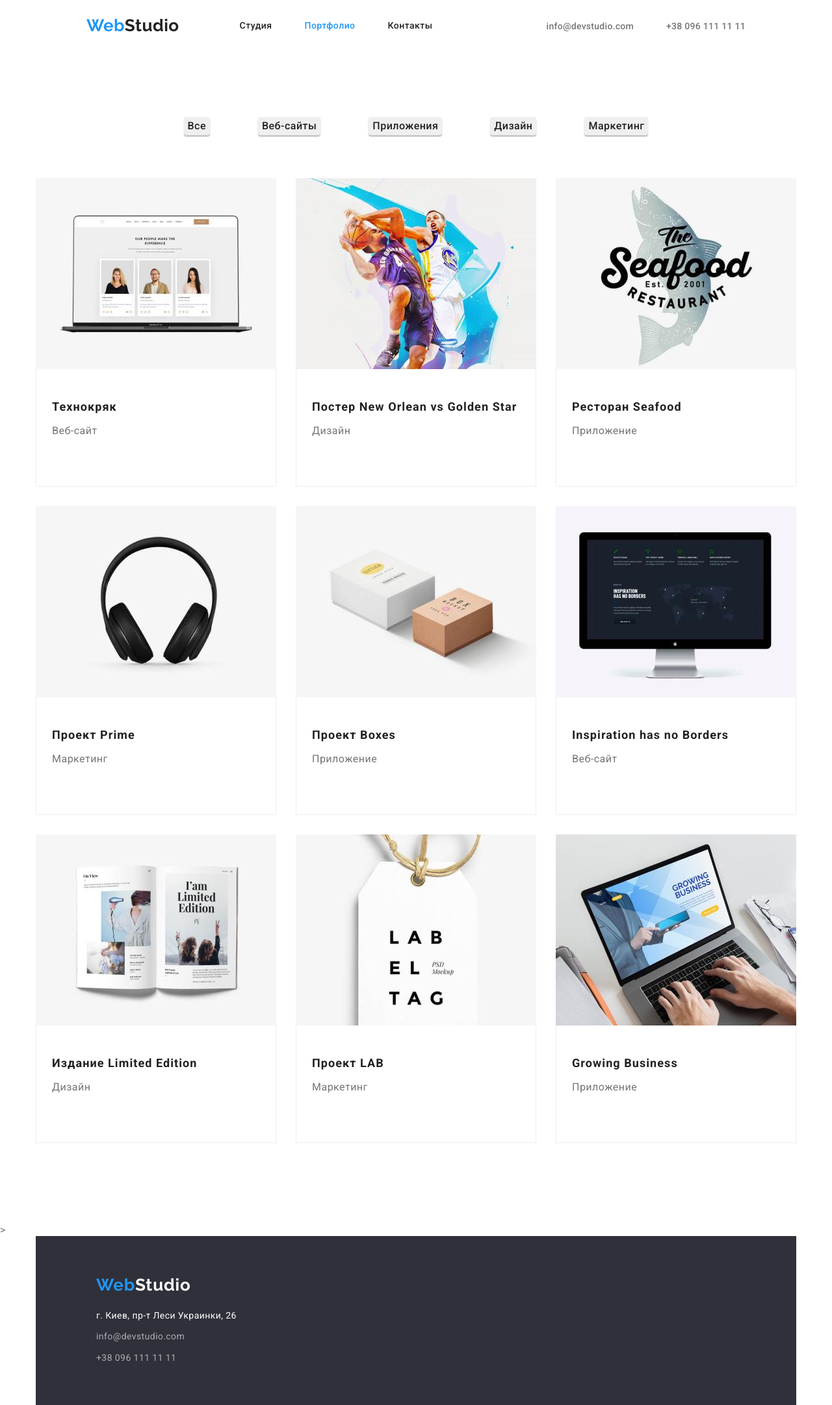
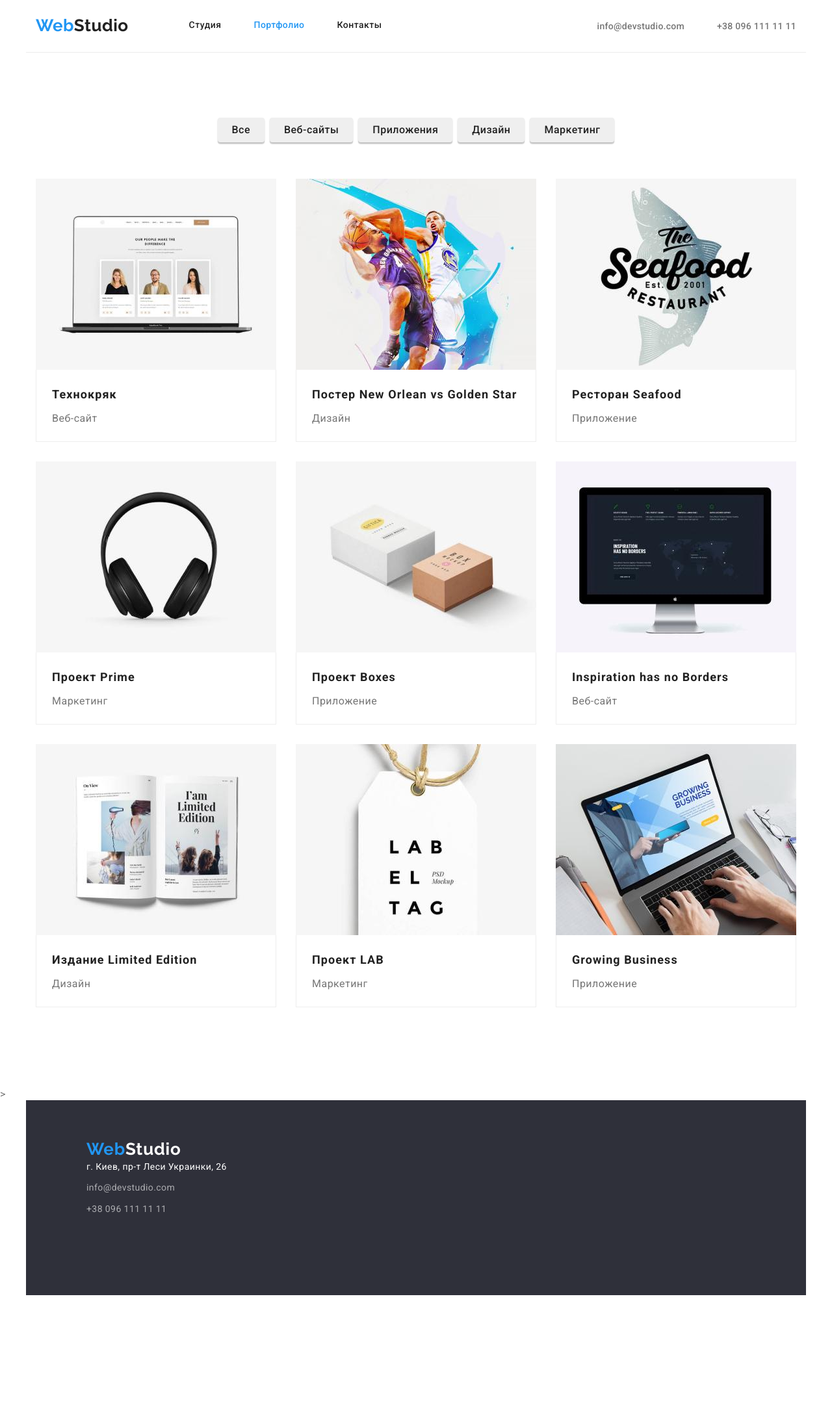
Before and after one commit to vavrinuknatala/goit-markup-hw-03, a plain HTML site: page portfolio.html in a window 1280 px wide. Shown: the whole page at 65% size. After the commit the page ends 1993 px from the top, so only its background shows below. Drawn offline with nearby package versions, Linux system fonts and the light colour scheme.

Commit message:
внесены измененияя

```diff
--- a/css/styles.css
+++ b/css/styles.css
@@ -79,8 +79,8 @@ body {
  .header-container {
      display: flex;
      align-items: center;
-     padding-left: 93px;
-     padding-right: 93px;
+     padding-top: 24px;
+     padding-bottom: 25px;
 
  }
 .header-nav
@@ -110,8 +110,7 @@ body {
         color: var(--primary-text-color);
         text-decoration: none;
         font-family: 'Raleway', sans-serif;
-        padding-top: 24px;
-        padding-bottom: 25px;
+
 
    }
 
@@ -222,6 +221,7 @@ width: 1170;
     letter-spacing: 0.03em;
     text-transform: uppercase;
     color: var(--primary-text-color);
+   margin-bottom: 10px;
 
 }
 
@@ -244,11 +244,7 @@ width: 1170;
 /*-----FEATURES END-----*/
 
 /*-----WORK-----*/
-.work{
-    width: 1170;
- padding-top: 0;
- padding-bottom: 0;
-}
+
 .work-title {
     /*display: flex;*/
     color: var(--primary-text-color);
@@ -257,8 +253,8 @@ width: 1170;
     line-height: 1.16;
     text-align: center;
     letter-spacing: 0.03em;
-    padding-bottom: 50px;
     margin: 0 auto;
+    margin-bottom: 50px;
 
 }
 .work-list {
@@ -272,10 +268,7 @@ width: 1170;
 /*-----WORK END-----*/
 
 /*-----TEAM-----*/
-.team{
-    padding-top: 0;
-    width: 1170;
-}
+
 .team-title{
     font-weight: 700;
     font-size: 36px;
@@ -283,9 +276,8 @@ width: 1170;
     letter-spacing: 0.03em;
     color: var(--primary-text-color);
     text-align: center;
-    padding-top: 188px;
-    padding-bottom: 50px;
     margin: 0 auto;
+    margin-bottom: 50px;
 }
 .team-item-title{
     display: flex;
@@ -330,9 +322,12 @@ width: 1170;
 /*-----TEAM END----*/
 
 /*-----FOOTER-----*/
-.footer {
-    background-color: var(--secondary-bg-color);
-    padding-left: 93px;
+
+.footer-conteiner {
+ background-color: var(--secondary-bg-color);
+ padding-top: 60px;
+ padding-bottom: 60px;
+ padding-left: 93px;
 }
 .footer-logo {
     display: flex;
@@ -345,8 +340,7 @@ width: 1170;
     text-decoration: none;
     font-family: 'Raleway',
     sans-serif;
-    padding-top: 60px;
-    padding-bottom: 20px;
+
 
 }
 .footer-logo-web {
@@ -381,19 +375,20 @@ width: 1170;
 /*-----FOOTER END-----*/
 
 /*----PORTFOLIO-----*/
-
+.portfolio-line{
+    border-bottom: 1px solid #ECECEC;
+}
 .project-btn-list {
     display: flex;
     justify-content: center;
+    margin-bottom: 50px;
 }
 .project-btn-item:not(:last-child) {
-margin-right: 30px;
+margin-right: 8px;
 }
 .project-btn-item{
     padding-top: 6px;
     padding-bottom: 6px;
-    padding-left: 22px;
-    padding-right: 22px;
 }
 .project-btn {
 
@@ -410,7 +405,11 @@ margin-right: 30px;
     0px 1px 2px rgba(0, 0, 0, 0.08),
     0px 2px 2px rgba(0, 0, 0, 0.12);
     border-radius: 4px;
-    margin-bottom: 60px;
+    padding-top: 6px;
+    padding-bottom: 6px;
+    padding-left: 22px;
+    padding-right: 22px;
+
     }
 
 .project-btn:hover,
@@ -434,7 +433,7 @@ margin-right: 30px;
     color: var(--primary-text-color);
     font-family: 'Roboto',
     sans-serif;
-    margin-top: 20px;
+
     margin-bottom: 4px;
 
 }
@@ -447,7 +446,7 @@ letter-spacing: 0.03em;
 color: var(--secondary-text-color);
 font-family: 'Roboto',
 sans-serif;
-margin-bottom: 50px;
+
 
 }
 .project-img-item {
--- a/portfolio.html
+++ b/portfolio.html
@@ -26,7 +26,7 @@
 <body>
    <!--HEADER-->
     <header class="header-section">
-        <div class="container header-container">
+        <div class="container header-container portfolio-line">
             <a class="logo" href=""><span class="logo-web">Web</span>Studio</a>
             <ul class="header-list list">
                 <li class="header-item"><a class="header-link" href="./index.html">Студия</a></li>
@@ -128,8 +128,8 @@
         </div>>
     </main>
     <!--footer-->
-   <div class="container">
-    <footer class="footer">
+      <footer class="footer">
+       <div class="container footer-conteiner">
         <a class="footer-logo" href=""><span class="footer-logo-web">Web</span>Studio</a>
         <address class="adres">
             <p class="adres-adres">г. Киев, пр-т Леси Украинки, 26</p>
@@ -142,7 +142,7 @@
                 </li>
             </ul>
         </address>
+    </div>
     </footer>
-    </div>
 </body>
 </html>
```
Also changed, not shown: index.html (+13 -3 lines).
